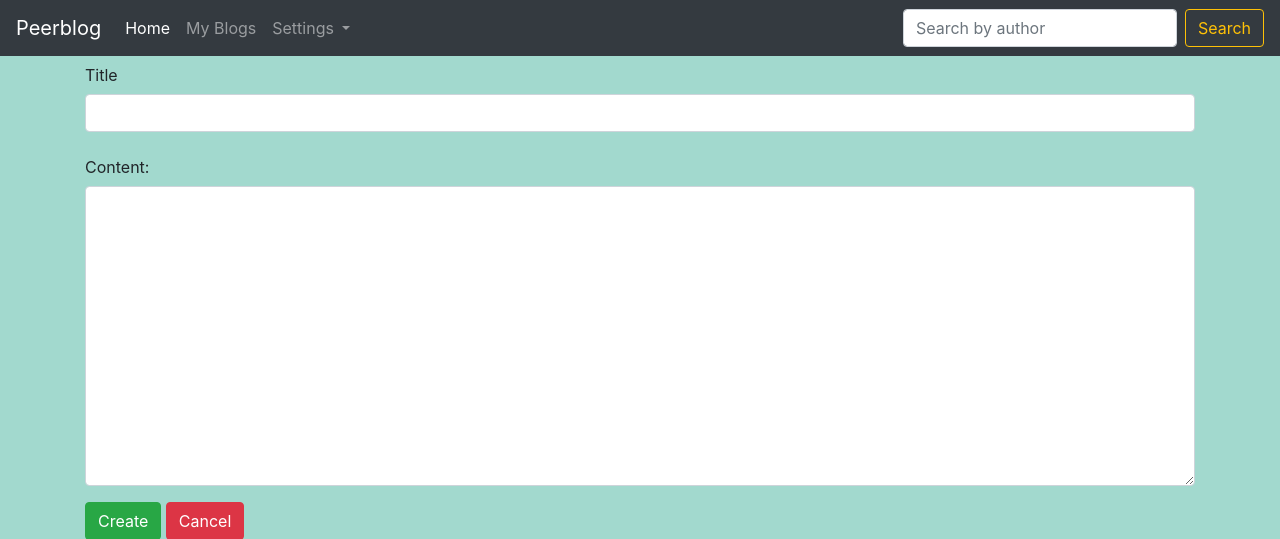
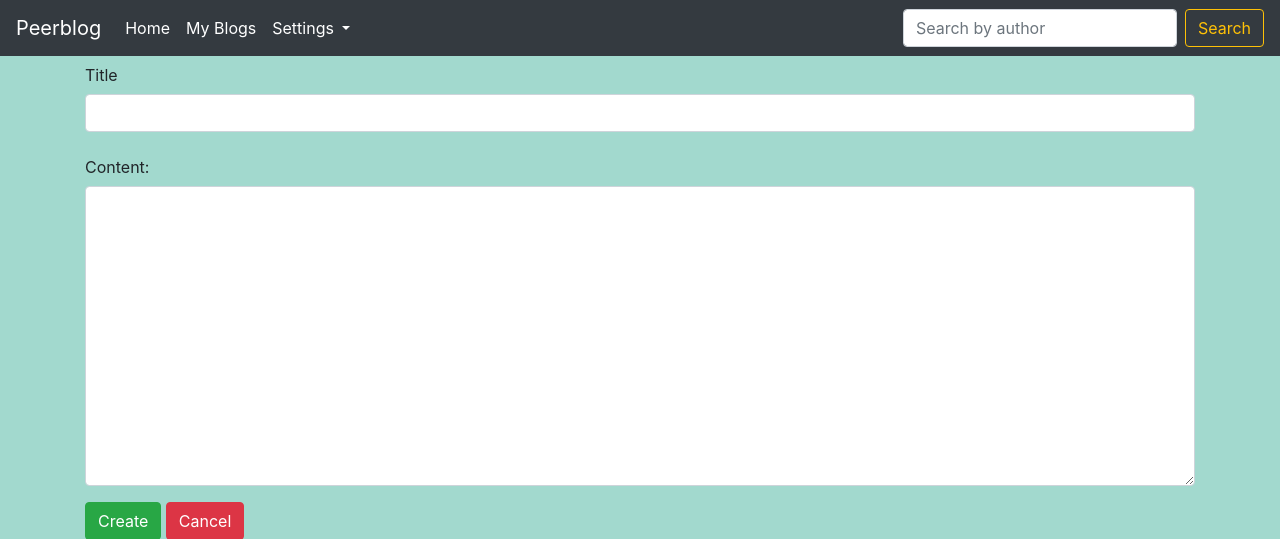
Before and after one commit to vishu221b/peer-blog, a Flask app: page /post/1/create in a window 1280 px wide. Shown: the top 539 px of the page. Run offline with Flask 2, Linux system fonts and the light colour scheme; some libraries are stand-ins or nearby versions.

Commit message:
Blog is ready

```diff
--- a/src/app.py
+++ b/src/app.py
@@ -46,7 +46,10 @@ def my_profile():
             p = new_password if len(new_password) > 0 else None
             current_user = User.get_by_email(session.get('email'))
             current_user.update_user(None, p)
-            prompt_success = "Password updated successfully."
+            if len(new_password):
+                prompt_success = "Password updated successfully."
+            else:
+                prompt_message = "Nothing to update."
     return render_template('profile.html', prompt_message=prompt_message, prompt_success=prompt_success)
 
 
@@ -106,7 +109,6 @@ def search():
                            }
                            )
     li = [r for r in result]
-    print(li)
     return render_template('search.html', posts=li, author=pattern)
 
 # ----------------------------Blogs-----------------------------------
--- a/src/templates/base-nav.html
+++ b/src/templates/base-nav.html
@@ -11,10 +11,10 @@
       <li class="nav-item active">
         <a class="nav-link" href="/">Home <span class="sr-only">(current)</span></a>
       </li>
-      <li class="nav-item">
+      <li class="nav-item active">
         <a class="nav-link" href="/myblogs">My Blogs</a>
       </li>
-       <li class="nav-item dropdown">
+       <li class="nav-item dropdown active">
         <a class="nav-link dropdown-toggle" href="#" id="navbarDropdown" role="button" data-toggle="dropdown" aria-haspopup="true" aria-expanded="false">
           Settings
         </a>
```
